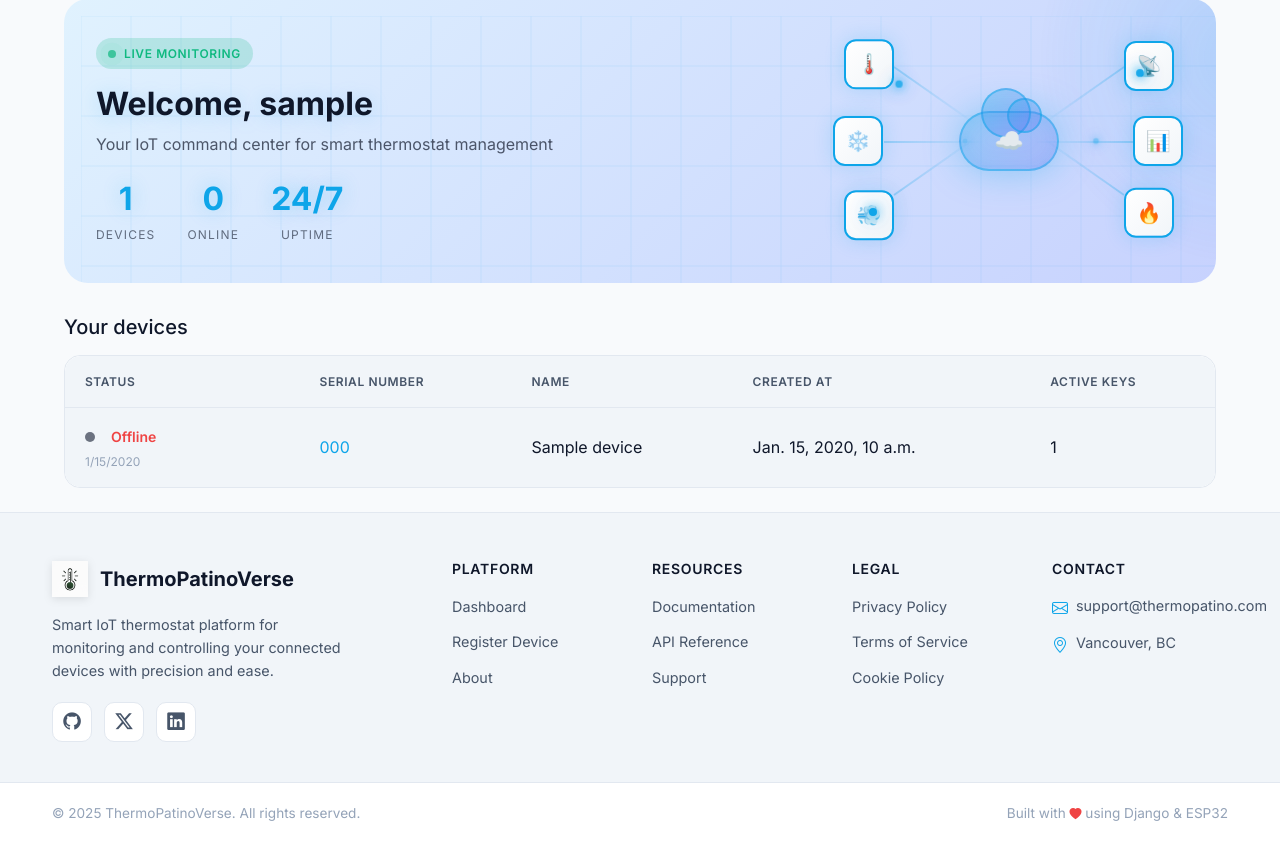
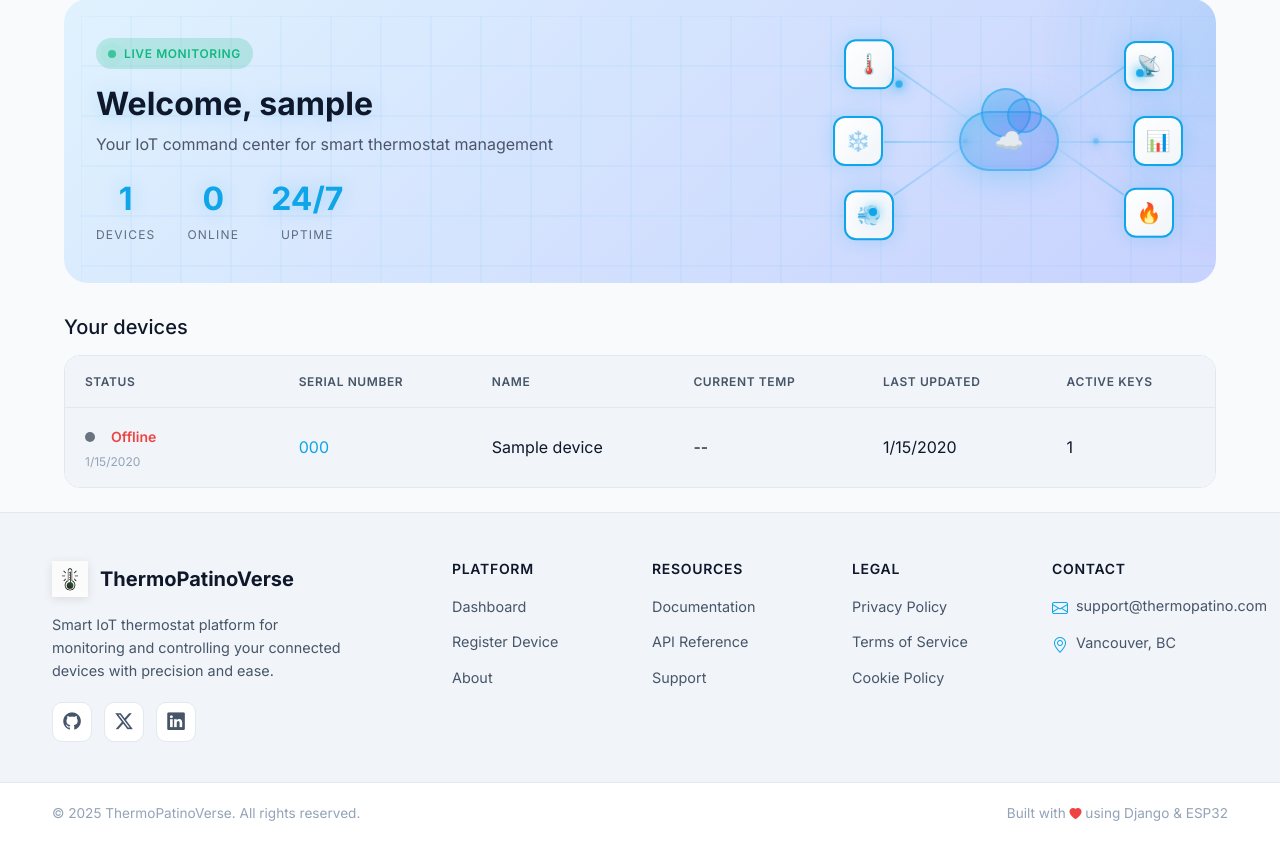
Before and after one commit to gonzalopatino/ESP32_FreeRTOS_Thermostat_Server, a Django app: page /dashboard/devices/ in a window 1280 px wide. Shown: the part 98-943 px from the top of the page. Run offline with Django 5.2, Linux system fonts and the light colour scheme; a user stored in the database is signed in; tables that the repository leaves empty hold one stand-in row (values such as "Sample post"); data that the repository does not hold is empty.

Commit message:
Fix temp in main table

```diff
--- a/apps/api/templates/dashboard/devices.html
+++ b/apps/api/templates/dashboard/devices.html
@@ -505,7 +505,8 @@
               <th scope="col">Status</th>
               <th scope="col">Serial number</th>
               <th scope="col">Name</th>
-              <th scope="col">Created at</th>
+              <th scope="col">Current Temp</th>
+              <th scope="col">Last Updated</th>
               <th scope="col">Active keys</th>
             </tr>
           </thead>
@@ -527,7 +528,12 @@
                   </a>
                 </td>
                 <td>{{ device.name|default:"(unnamed)" }}</td>
-                <td>{{ device.created_at }}</td>
+                <td class="device-temp-cell" data-serial="{{ device.serial_number }}">
+                  <span class="temp-value">--</span>
+                </td>
+                <td class="device-lastupdated-cell" data-serial="{{ device.serial_number }}">
+                  <span class="lastupdated-value">--</span>
+                </td>
                 <td>{{ device.active_key_count }}</td>
               </tr>
             {% endfor %}
@@ -610,25 +616,61 @@
       const data = await response.json();
       const devices = data.results || [];
 
-      // Build a map of serial_number -> last_seen
+      // Build a map of serial_number -> device data
       const deviceMap = {};
       devices.forEach(d => {
-        deviceMap[d.serial_number] = d.last_seen;
+        deviceMap[d.serial_number] = {
+          last_seen: d.last_seen,
+          current_temp: d.current_temp
+        };
       });
 
       // Update each cell based on fresh data
-      const cells = document.querySelectorAll('.device-status-cell');
+      const statusCells = document.querySelectorAll('.device-status-cell');
+      const tempCells = document.querySelectorAll('.device-temp-cell');
+      const lastUpdatedCells = document.querySelectorAll('.device-lastupdated-cell');
       let onlineCount = 0;
 
-      cells.forEach(cell => {
+      statusCells.forEach(cell => {
         const serialNumber = cell.dataset.serial;
-        const lastSeenStr = deviceMap[serialNumber];
+        const deviceData = deviceMap[serialNumber] || {};
+        const lastSeenStr = deviceData.last_seen;
 
         // Update the data attribute with fresh value
         cell.dataset.lastSeen = lastSeenStr || '';
 
         if (updateCellStatus(cell, lastSeenStr)) {
           onlineCount++;
+        }
+      });
+
+      // Update temperature cells
+      tempCells.forEach(cell => {
+        const serialNumber = cell.dataset.serial;
+        const deviceData = deviceMap[serialNumber] || {};
+        const tempEl = cell.querySelector('.temp-value');
+        if (tempEl) {
+          if (deviceData.current_temp !== null && deviceData.current_temp !== undefined) {
+            tempEl.textContent = deviceData.current_temp.toFixed(1) + '°C';
+            tempEl.style.color = '#10b981';
+          } else {
+            tempEl.textContent = '--';
+            tempEl.style.color = '';
+          }
+        }
+      });
+
+      // Update last updated cells
+      lastUpdatedCells.forEach(cell => {
+        const serialNumber = cell.dataset.serial;
+        const deviceData = deviceMap[serialNumber] || {};
+        const lastUpdatedEl = cell.querySelector('.lastupdated-value');
+        if (lastUpdatedEl) {
+          if (deviceData.last_seen) {
+            lastUpdatedEl.textContent = formatTimeAgo(new Date(deviceData.last_seen));
+          } else {
+            lastUpdatedEl.textContent = 'Never';
+          }
         }
       });
 
--- a/apps/api/views/api.py
+++ b/apps/api/views/api.py
@@ -22,7 +22,7 @@
 from django.http import HttpResponseBadRequest, JsonResponse
 from django.views.decorators.http import require_POST
 
-from ..models import Device, DeviceApiKey
+from ..models import Device, DeviceApiKey, TelemetrySnapshot
 from ..ratelimits import ratelimit_key_rotation, ratelimit_register
 from .helpers import api_login_required
 
@@ -128,7 +128,9 @@
                 "id": 1,
                 "serial_number": "SN-ESP32-THERMO-001",
                 "name": "Living Room Thermostat",
-                "created_at": "...iso8601..."
+                "created_at": "...iso8601...",
+                "last_seen": "...iso8601...",
+                "current_temp": 23.5
             },
             ...
         ]
@@ -138,6 +140,15 @@
 
     results = []
     for d in devices:
+        # Get latest telemetry for current temperature
+        latest_telemetry = TelemetrySnapshot.objects.filter(
+            device_id=d.serial_number
+        ).order_by('-server_ts').first()
+
+        current_temp = None
+        if latest_telemetry:
+            current_temp = latest_telemetry.temp_inside_c
+
         results.append(
             {
                 "id": d.id,
@@ -145,6 +156,7 @@
                 "name": d.name,
                 "created_at": d.created_at.isoformat() if d.created_at else None,
                 "last_seen": d.last_seen.isoformat() if d.last_seen else None,
+                "current_temp": current_temp,
             }
         )
 
```
